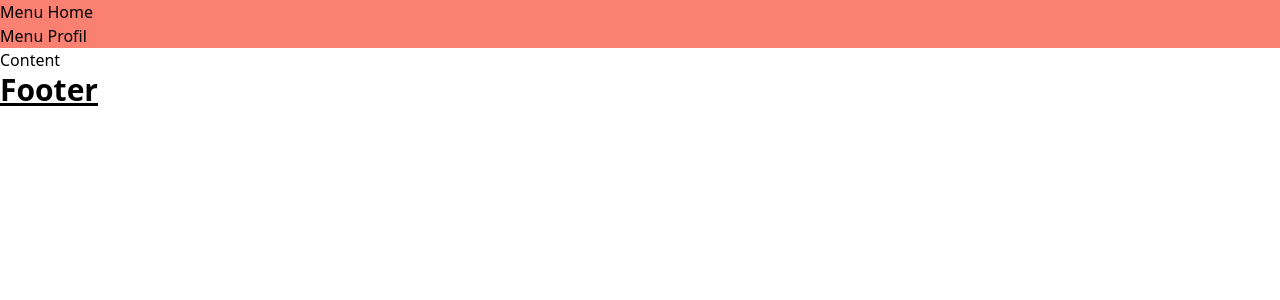
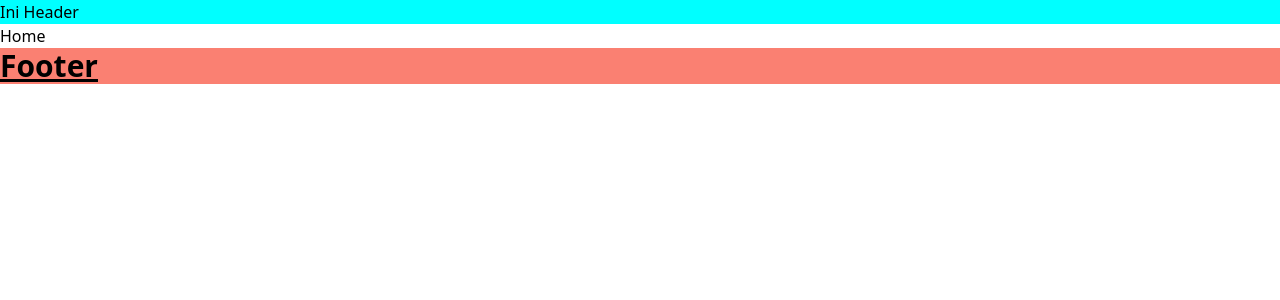
Before and after one commit to andriiannsyah/next-sanber, a Next.js app in the folder learn-next/: page / in a window 1280 px wide. Shown: the top 300 px of the page. Built offline with nearby package versions, Linux system fonts and the light colour scheme.

Commit message:
add : layout

```diff
--- /dev/null
+++ b/learn-next/Layouts/index.js
@@ -0,0 +1,22 @@
+import Head from "next/head";
+import Header from "@/components/Header/";
+import Footer from "@/components/Footer";
+import { Inter } from "next/font/google";
+
+const inter = Inter({ subsets: ["latin"] });
+
+export default function Layout({ children }) {
+  return (
+    <>
+      <Head>
+        <title>Create Next App</title>
+        <meta name="description" content="Generated by create next app" />
+        <meta name="viewport" content="width=device-width, initial-scale=1" />
+        <link rel="icon" href="/favicon.ico" />
+      </Head>
+      <Header />
+      {children}
+      <Footer />
+    </>
+  );
+}
--- /dev/null
+++ b/learn-next/components/Contents/index.js
@@ -0,0 +1,5 @@
+function index() {
+  return <div>Content</div>;
+}
+
+export default index;
--- a/learn-next/components/Footer/index.js
+++ b/learn-next/components/Footer/index.js
@@ -1,3 +1,3 @@
 export default function Footer() {
-  return <div className="text-3xl font-bold underline">Footer</div>;
+  return <div className="text-3xl font-bold underline bg-salmon">Footer</div>;
 }
--- a/learn-next/components/Header/index.js
+++ b/learn-next/components/Header/index.js
@@ -1,12 +1,4 @@
-import Menu from "@/components/Menu";
-import { withAuth } from "../with-auth";
-
-export function Header() {
-  return (
-    <div>
-      <Menu />
-    </div>
-  );
+import styles from "./styles.module.css";
+export default function Header() {
+  return <div className={styles.bg}>Ini Header</div>;
 }
-
-export default withAuth(Header);
--- a/learn-next/components/Menu/index.js
+++ /dev/null
@@ -1,12 +0,0 @@
-export default function Menu() {
-  return (
-    <div className="bg-salmon">
-      <li>
-        <a href="/">Menu Home</a>
-      </li>
-      <li>
-        <a href="/profile">Menu Profil</a>
-      </li>
-    </div>
-  );
-}
--- a/learn-next/components/with-auth/index.js
+++ b/learn-next/components/with-auth/index.js
@@ -1,8 +1,8 @@
-export function withAuth(Component) {
-  return function withAuth(props) {
-    const isLogin = true;
+// export function withAuth(Component) {
+//   return function withAuth(props) {
+//     const isLogin = true;
 
-    if (!isLogin) return <div>Anda Harus Login</div>;
-    return <Component {...props} />;
-  };
-}
+//     if (!isLogin) return <div>Anda Harus Login</div>;
+//     return <Component {...props} />;
+//   };
+// }
--- a/learn-next/pages/index.js
+++ b/learn-next/pages/index.js
@@ -1,22 +1,11 @@
-import Head from "next/head";
-import Header from "@/components/Header";
-import Footer from "@/components/Footer";
-import { Inter } from "next/font/google";
+import Layout from "@/Layouts";
 
-const inter = Inter({ subsets: ["latin"] });
-
-export default function Home() {
+export default function Main() {
   return (
     <>
-      <Head>
-        <title>Create Next App</title>
-        <meta name="description" content="Generated by create next app" />
-        <meta name="viewport" content="width=device-width, initial-scale=1" />
-        <link rel="icon" href="/favicon.ico" />
-      </Head>
-      <Header />
-      <p>Content</p>
-      <Footer />
+      <Layout>
+        <p>Home</p>
+      </Layout>
     </>
   );
 }
--- /dev/null
+++ b/learn-next/pages/profile.js
@@ -0,0 +1,11 @@
+import Layout from "@/Layouts";
+
+export default function Profile() {
+  return (
+    <>
+      <Layout>
+        <p>Profile</p>
+      </Layout>
+    </>
+  );
+}
```
Also changed, not shown: learn-next/eslint.config.mjs (+1 -7 lines).
